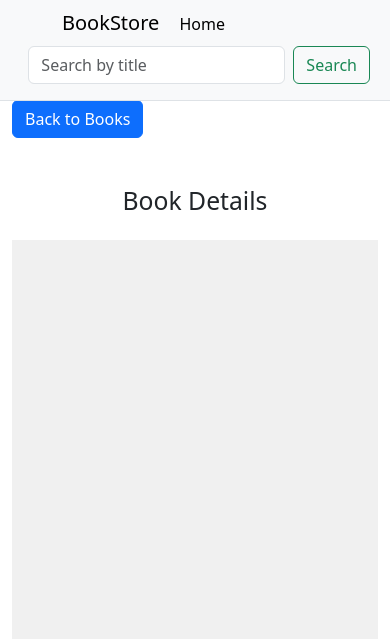
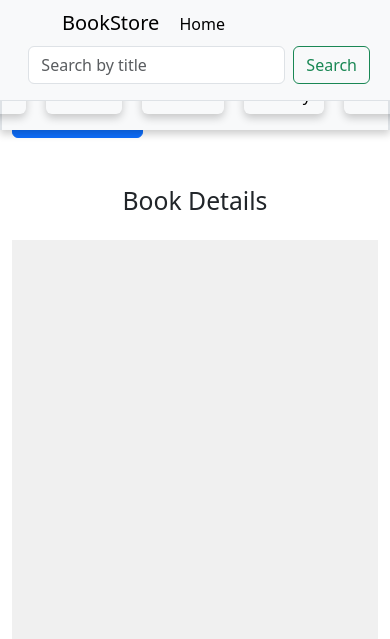
Before and after one commit to enocol/BookHive, a Django app: template bookstore/templates/bookstore/book_detail.html in a window 390 px wide. Shown: the top 639 px of the page. Run offline with Django 3.2, Linux system fonts and the light colour scheme; the template is opened without the code that fills it, so the values that code supplies are empty; some web fonts are replaced.

Commit message:
Add javascript to control color or book categories

```diff
--- a/static/css/styles.css
+++ b/static/css/styles.css
@@ -2,6 +2,10 @@
 
 * {
   list-style: none;
+}
+
+.index-header {
+  margin-top: 100px;
 }
 
 .static-header {
@@ -56,6 +60,7 @@
 .min-height-400px {
   min-height: 70px;
   line-height: 1;
+  padding: 5;
 }
 
 .pagination {
@@ -80,7 +85,7 @@
   font-size: 14px;
   color: #000000;
   text-decoration: none;
-  margin: 0;
+  margin-bottom: 5px;
   font-family: "PT Sans", sans-serif;
   font-style: normal;
   font-weight: 900;
@@ -118,13 +123,12 @@ a {
   align-items: flex-start;
   justify-content: center;
   margin: 0 auto;
-
   gap: 20px;
   margin-top: 100px;
 }
 
 .category {
-  margin-top: 10px;
+  margin: 0;
 }
 
 footer {
@@ -196,10 +200,51 @@ footer {
   border-top-left-radius: 10px;
   box-shadow: 0 4px 8px rgba(0, 0, 0, 0.2);
   transition: transform 0.3s ease;
-
   max-width: 100%;
   max-height: 100%;
   width: 100%;
   height: auto;
   display: block;
 }
+
+hr {
+  display: none;
+}
+
+@media (max-width: 768px) {
+  hr {
+    display: none;
+  }
+
+  .index-header {
+    margin-top: 110px;
+  }
+
+  .side-menu {
+    width: 100%;
+    left: 0;
+    top: 60px;
+    height: 70px;
+    display: flex;
+    align-items: center;
+    justify-content: center;
+  }
+  .categories {
+    display: flex;
+    align-items: center;
+    flex-direction: row;
+    justify-content: space-around;
+
+    margin: 0;
+    z-index: 1000;
+  }
+
+  .arrow {
+    display: none;
+  }
+}
+@media (max-width: 576px) {
+  hr {
+    display: block;
+  }
+}
--- a/static/js/scripts.js
+++ b/static/js/scripts.js
@@ -5,8 +5,6 @@ addEventListener("DOMContentLoaded", function () {
   sidebar.addEventListener("mouseenter", function () {
     sidebar.classList.add("show");
     arrow.style.display = "none"; // Hide the arrow when sidebar is shown
-    // arrow.style.transform = "rotate(180deg)";
-    // arrow.style.transition = "transform 0.3s ease"; // smooth animation
   });
   sidebar.addEventListener("mouseleave", function () {
     sidebar.classList.remove("show");
@@ -43,3 +41,25 @@ document.addEventListener(
   },
   false
 );
+
+const categoryItems = document.querySelectorAll(".category");
+
+categoryItems.forEach((item) => {
+  const text = item.textContent.trim(); // Get and clean the text inside the element
+
+  if (text === "Romance") {
+    item.style.color = "red";
+  } else if (text === "History") {
+    item.style.color = "blue";
+  } else if (text === "Science") {
+    item.style.color = "green";
+  } else if (text === "Fiction") {
+    item.style.color = "purple";
+  } else if (text === "Comedy") {
+    item.style.color = "yellow";
+  } else if (text === "Drama") {
+    item.style.color = "purple";
+  } else {
+    item.style.color = "black";
+  }
+});
```
